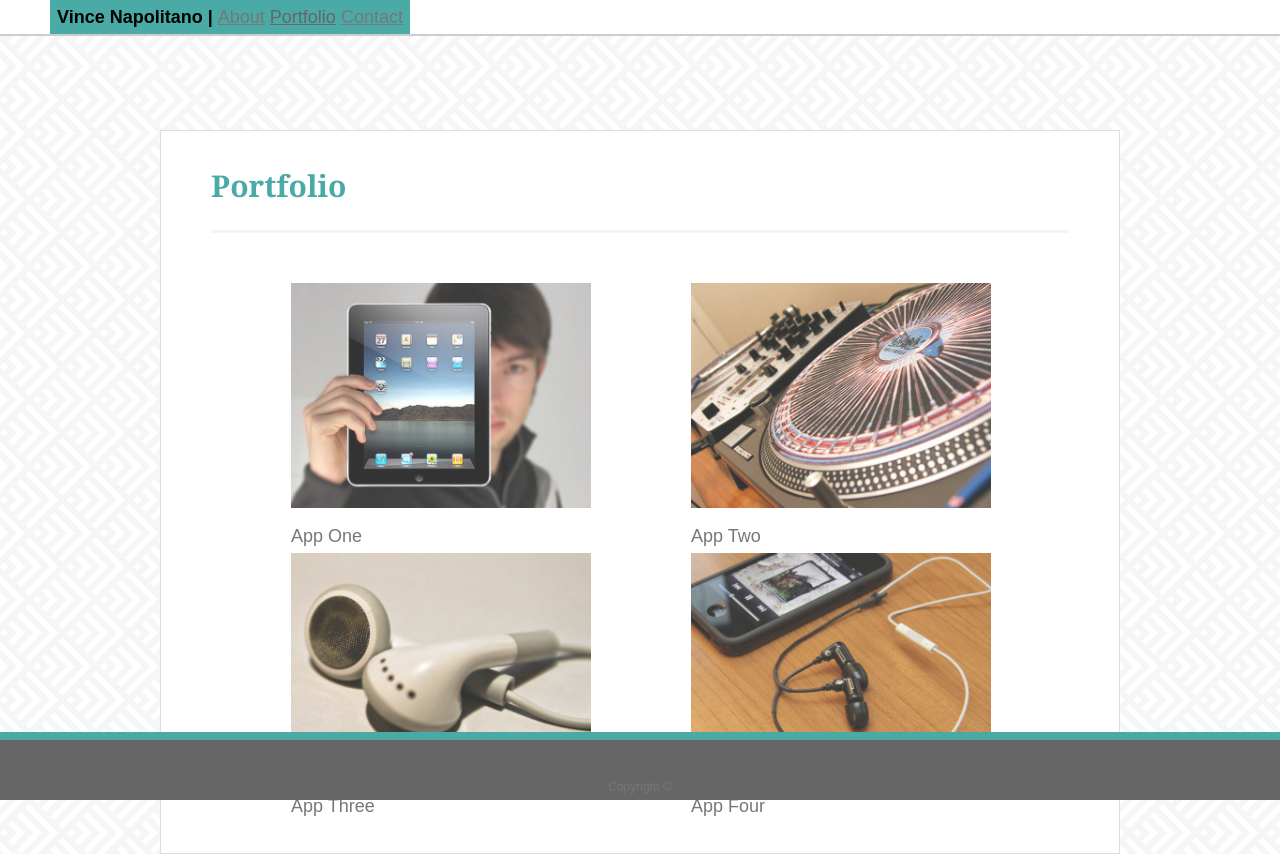
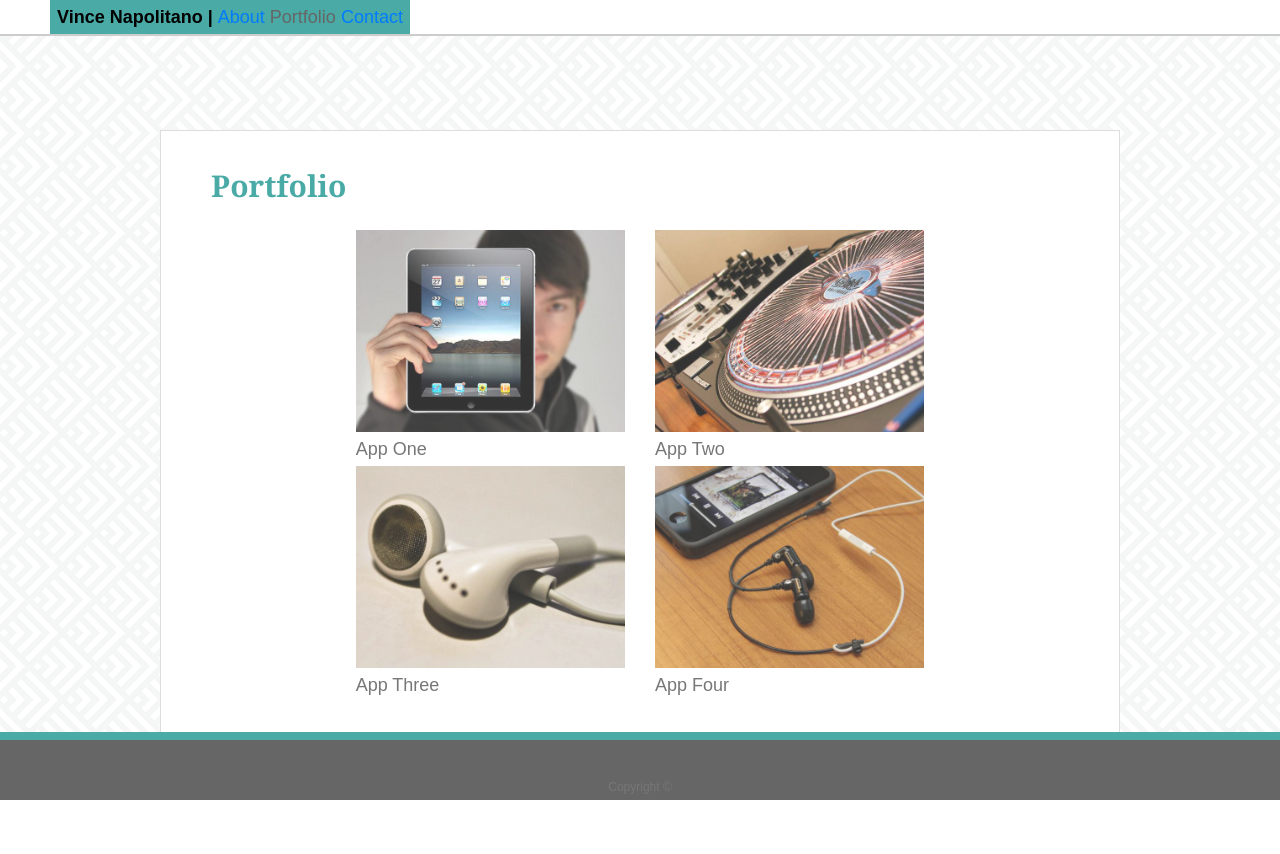
Before and after one commit to VJNap/responsive-portfolio, a plain HTML site: page portfolio.html in a window 1280 px wide. After the commit the page ends 800 px from the top, so only its background shows below. Drawn offline with nearby package versions, Linux system fonts and the light colour scheme.

Commit message:
VN - Updated bootstrap and removed conflicting CSS.

```diff
--- a/assets/css/style.css
+++ b/assets/css/style.css
@@ -15,12 +15,13 @@ p:last-child {
 }
 
 h1 {
-  padding-bottom: 20px;
+  padding-bottom: 5px;
   margin-left: 20px;
   margin-right: 20px;
+  margin-bottom: 15px;
   font-size: 30px;
   line-height: 49px;
-  border-bottom: 3px solid whitesmoke;
+  /* border-bottom: 3px solid black; */
   font-family: Georgia, Times, "Times New Roman", serif;
   font-weight: 700;
   color:#4aaaa5;
@@ -64,7 +65,7 @@ body {
   background-image: url('../images/spikes/spikes.png');
 }
 
-.container {
+.primary-container {
   width: 100%;
   max-width: 960px;
   margin: 0 auto;
@@ -99,28 +100,34 @@ footer {
 
 /* portfolio page */
 
-.work {
+#aboutMe {
+  margin-bottom: 2vh;
+  border-bottom: 3px solid whitesmoke;
+}
+
+/* .work {
   position: relative;
   float: left;
   width: 300px;
   overflow: auto;
-}
+} */
 
-.work:nth-child(even) {
+/* .work:nth-child(even) {
   margin-left: 100px;
 }
 
 .work:nth-child(odd) {
   margin-left: 50px;
-}
+} */
 
 .work img {
   width: 100%;
+  height: auto;
   border: 0;
   opacity: 0.8;
 }
 
-.work h3 {
+/* .work h3 {
   position: absolute;
   bottom: 20px;
   width: 100%;
@@ -132,21 +139,25 @@ footer {
   text-align: center;
   background: gray;
   border-bottom: 0;
-}
+} */
 
 .auth-image {
-  float: left;
-  width: 200px;
+  /* float: left; */
+  width: 100%;
   height: auto;
   margin-top: 10px;
   margin-right: 25px;
 }
 
-.img-section {
+/* .img-section {
   margin: 50px 50px 0px 50px;
-}
+} */
 
 /* contact page */
+
+#contact-form {
+  min-width: 375px;
+}
 
 #contact-form ul {
   margin-bottom: 20px;
@@ -162,6 +173,7 @@ input[type=email],
 textarea {
   display: block;
   width: 100%;
+  min-width: 375px;
 }
 
 input[type=text],
--- a/portfolio.html
+++ b/portfolio.html
@@ -1,13 +1,17 @@
-<!doctype html>
-<html lang="en-us">
+<!DOCTYPE html>
+<html lang='en'>
 
 <head>
   <meta charset='UTF-8'>
   <meta name='viewport' content='width=device-width, initial-scale=1.0'>
   <meta http-equiv='X-UA-Compatible' content='ie=edge'>
   <link rel='stylesheet' type='text/css' href='assets/css/reset.css'>
+  <link rel='stylesheet' href='https://stackpath.bootstrapcdn.com/bootstrap/4.3.1/css/bootstrap.min.css'
+    integrity='sha384-ggOyR0iXCbMQv3Xipma34MD+dH/1fQ784/j6cY/iJTQUOhcWr7x9JvoRxT2MZw1T' crossorigin='anonymous'>
+  <script src='https://kit.fontawesome.com/f843bc76a3.js' crossorigin='anonymous'></script>
   <link rel='stylesheet' type='text/css' href='assets/css/style.css'>
-  <title>Portfolio | Your Name</title>
+  <script src='https://ajax.googleapis.com/ajax/libs/jquery/3.4.1/jquery.min.js'></script>
+  <title>Portfolio | Vince Napolitano</title>
 </head>
 
 <body>
@@ -21,14 +25,22 @@
     </div>
   </header>
 
-  <div class="container">
+  <div class="primary-container">
     <div class="main-section">
       <h1>Portfolio</h1>
-      <div class="img-section">
-        <div class="work"><img src="assets/images/technics-q-c-640-480-1.jpg" alt="App One">App One</div>
-        <div class="work"><img src="assets/images/technics-q-c-640-480-2.jpg" alt="App Two">App Two</div>
-        <div class="work"><img src="assets/images/technics-q-c-640-480-5.jpg" alt="App Three">App Three</div>
-        <div class="work"><img src="assets/images/technics-q-c-640-480-7.jpg" alt="App Four">App Four</div>
+      <div class="img-section container">
+        <div class="row">
+          <div class="work col-lg-2"></div>
+          <div class="work col-lg-4"><img src="assets/images/technics-q-c-640-480-1.jpg" alt="App One">App One</div>
+          <div class="work col-lg-4"><img src="assets/images/technics-q-c-640-480-2.jpg" alt="App Two">App Two</div>
+          <div class="work col-lg-2"></div>
+        </div>
+        <div class="row">
+          <div class="work col-lg-2"></div>
+          <div class="work col-lg-4"><img src="assets/images/technics-q-c-640-480-5.jpg" alt="App Three">App Three</div>
+          <div class="work col-lg-4"><img src="assets/images/technics-q-c-640-480-7.jpg" alt="App Four">App Four</div>
+          <div class="work col-lg-2"></div>
+        </div>
       </div>
     </div>
   </div>
@@ -38,6 +50,9 @@
       Copyright &copy;
     </div>
   </footer>
+
+  <script rel='javascript' type='text/javascript' src='assets/javascript/app.js'></script>
+
 </body>
 
 </html>
```
Also changed, not shown: contact.html (+12 -5 lines), index.html (+21 -7 lines).
